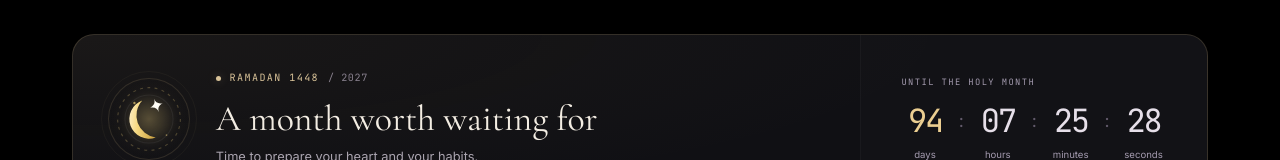
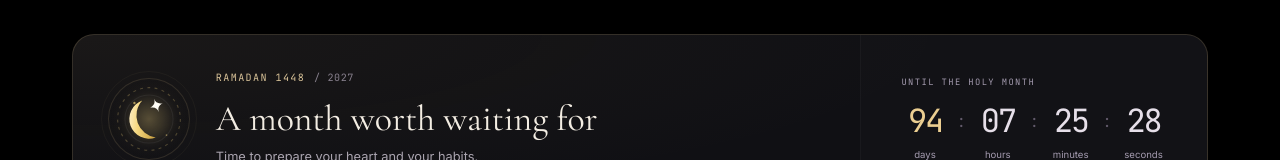
Before and after one commit to shakhabova/alinable.space, an Angular app: page / in a window 1280 px wide. Shown: the part 739-899 px from the top of the page. Built offline with nearby package versions, Linux system fonts and the light colour scheme.

Commit message:
fix: remove unnecessary span around Ramadan year text for cleaner markup

```diff
--- a/src/app/components/ramadan-widget/ramadan-widget.html
+++ b/src/app/components/ramadan-widget/ramadan-widget.html
@@ -58,7 +58,7 @@
     </div>
     <div class="ramadan-copy">
       <div class="ramadan-eyebrow">
-        <span class="live-dot" aria-hidden="true"></span>{{ lang.t('RAMADAN 1448', 'РАМАДАН 1448')
+        {{ lang.t('RAMADAN 1448', 'РАМАДАН 1448')
         }}<span class="edition-year">/ 2027</span>
       </div>
       <h3>{{ lang.t('A month worth waiting for', 'В ожидании Рамадана') }}</h3>
```
